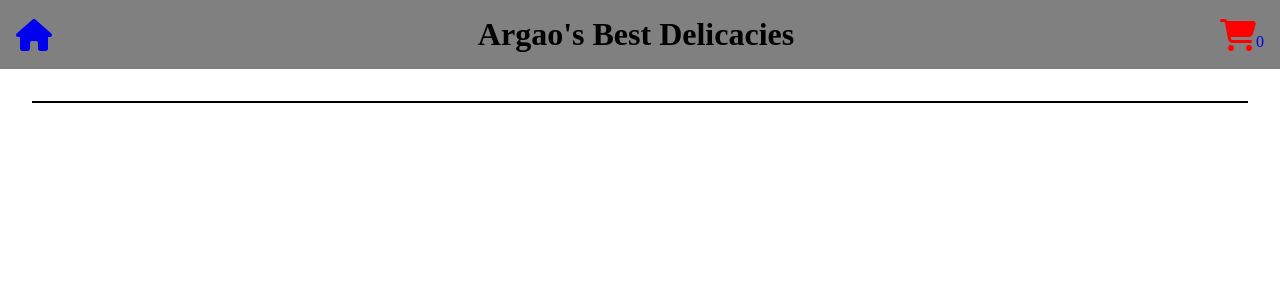
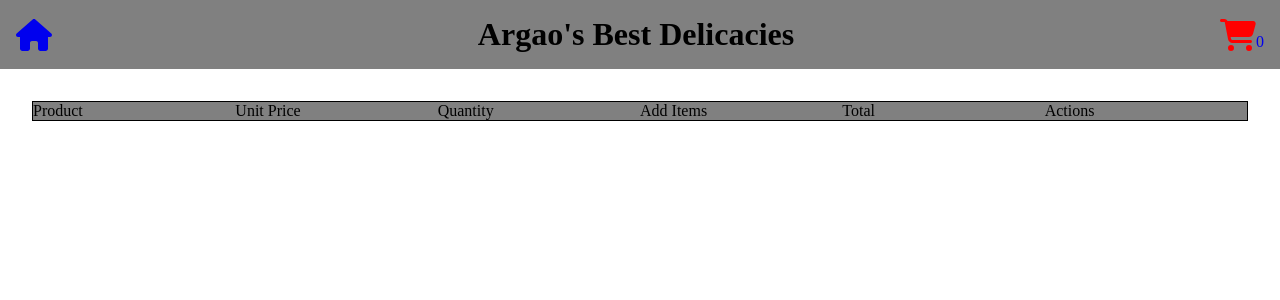
Before and after one commit to liezsm/argao-delicacies-shop, a React (Create React App) app: page /cartItems in a window 1280 px wide. Shown: the top 300 px of the page. Built offline with nearby package versions, Linux system fonts and the light colour scheme.

Commit message:
progress

```diff
--- a/public/index.html
+++ b/public/index.html
@@ -24,7 +24,7 @@
       work correctly both with client-side routing and a non-root public URL.
       Learn how to configure a non-root public URL by running `npm run build`.
     -->
-    <title>React App</title>
+    <title>Argao Delicacies</title>
   </head>
   <body>
     <noscript>You need to enable JavaScript to run this app.</noscript>
--- a/src/components/CartItems.js
+++ b/src/components/CartItems.js
@@ -60,11 +60,24 @@ const CartItems = () => {
           </button>
         </div>
         <p>{totalPrice}</p>
+        <button>Delete</button>
       </div>
     )
   );
 
-  return <div className='cart-wrapper'>{itemsDiv}</div>;
+  return (
+    <div className='cart-wrapper'>
+      <div className='added_item header'>
+        <p>Product</p>
+        <p>Unit Price</p>
+        <p>Quantity</p>
+        <p>Add Items</p>
+        <p>Total</p>
+        <p>Actions</p>
+      </div>
+      {itemsDiv}
+    </div>
+  );
 };
 
 export default CartItems;
--- a/src/index.scss
+++ b/src/index.scss
@@ -48,7 +48,7 @@ main {
   border: 2px solid red;
   display: grid;
   gap: 1rem;
-  grid-template-columns: repeat(auto-fit, minmax(300px, 1fr));
+  grid-template-columns: repeat(auto-fit, minmax(250px, 1fr));
 }
 
 .product_item {
@@ -60,19 +60,20 @@ main {
 .product_item_detail {
   border: 1px solid red;
   display: flex;
-  justify-content: center;
+  justify-content: space-evenly;
 }
 
 .product_item_image {
   border: 1px solid red;
   display: grid;
   place-items: center;
+  max-width: 500px;
 
   img {
     // border: 2px solid green;
 
     width: 95%;
-    height: 80%;
+    height: 95%;
     // transform: rotate(-10deg);
   }
 }
@@ -80,7 +81,7 @@ main {
 // product detail
 
 .counter_items {
-  border: 1px solid black;
+  // border: 1px solid black;
   display: flex;
   align-items: center;
 
@@ -107,10 +108,14 @@ main {
 .added_item {
   display: flex;
   align-items: center;
-  justify-content: space-between;
-  text-align: center;
+  justify-content: center;
+  text-align: left;
 
   > * {
     flex: 1;
   }
 }
+.added_item.header {
+  background-color: gray;
+  text-align: left;
+}
```
